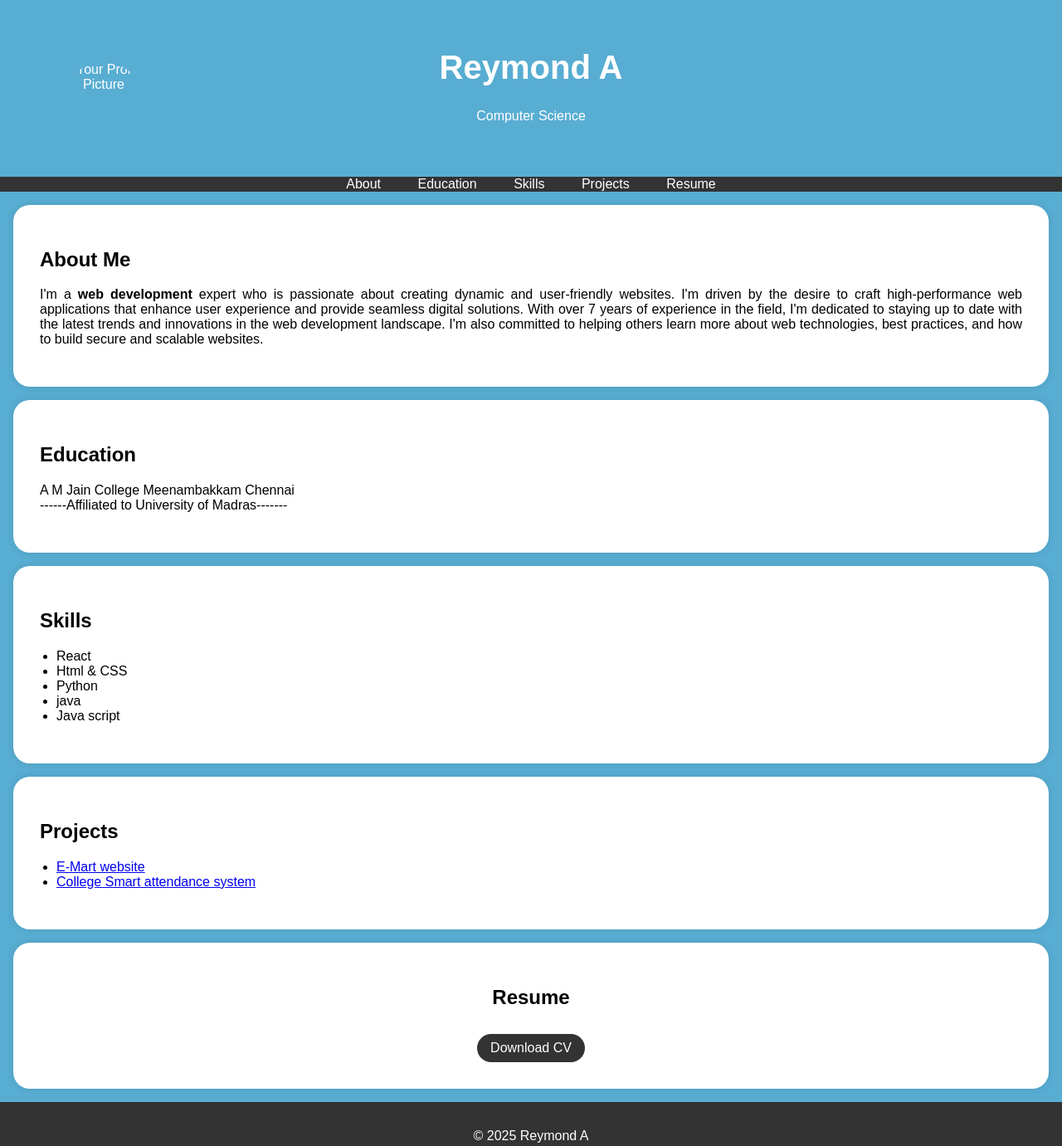
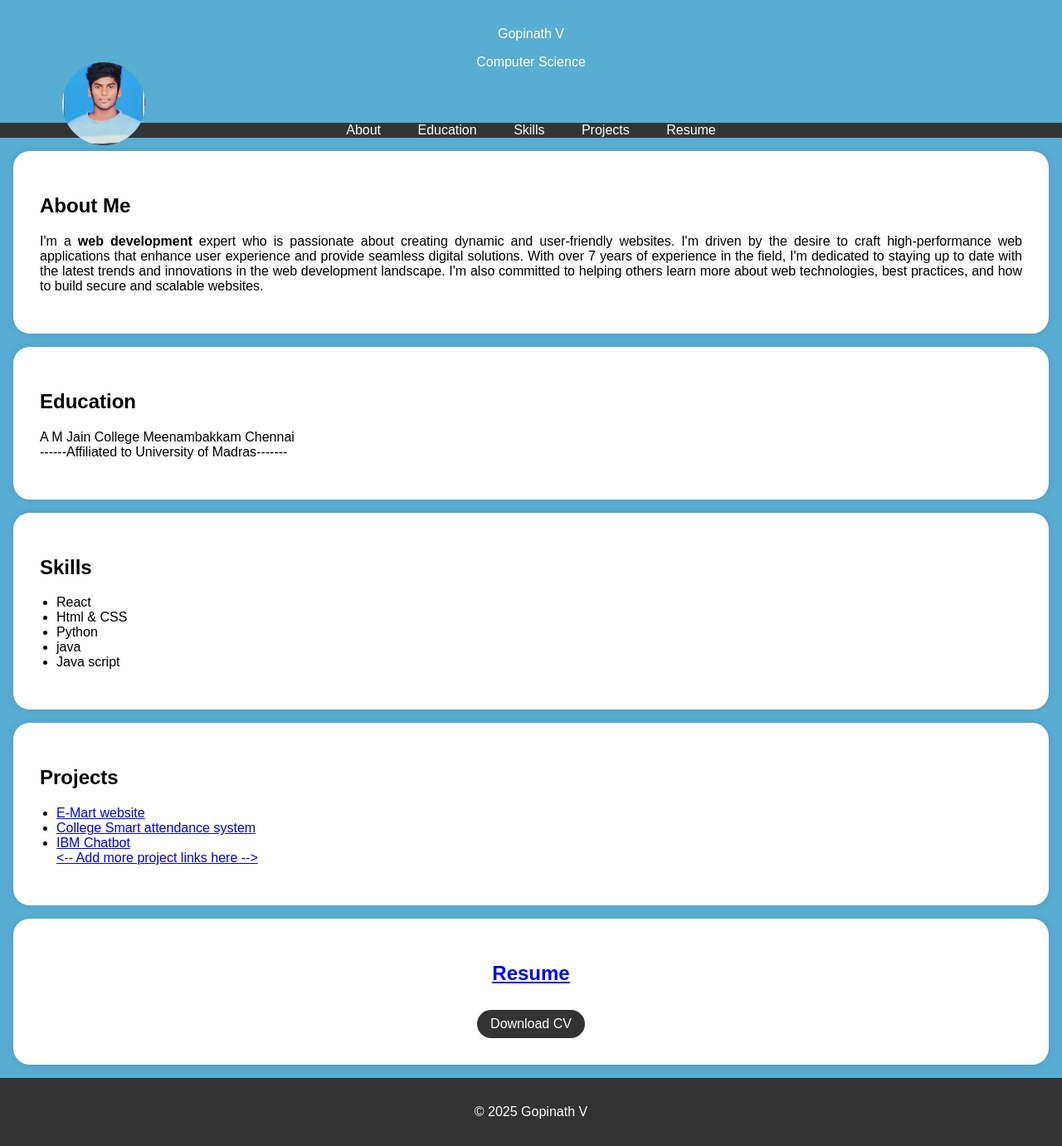
Before and after one commit to Gopi-2703/Digital-portfolio-, a plain HTML site: page index.html in a window 1280 px wide. Shown: the whole page at 83% size. Drawn offline with Linux system fonts and the light colour scheme.

Commit message:
index.html

```diff
--- a/index.html
+++ b/index.html
@@ -95,8 +95,8 @@
     <header>
         <div class="header-content">
             <!-- Add your profile picture here -->
-            <img src="Reymond photo.jpg" alt="Your Profile Picture" class="profile-picture">
-            <h1>Reymond A </h1>
+            <img src="Gopi_photo.jpg" alt="Your Profile Picture" class="profile-picture">
+            </h1>Gopinath V</h1>
             <p>Computer Science</p>
         </div>
     </header>
@@ -153,7 +153,8 @@
             <ul>
                 <li><a href="#">E-Mart website</a></li>
                 <li><a href="#">College Smart attendance system</a></li>
-                <!-- Add more project links here -->
+                <li><a href="#">IBM Chatbot</li>
+                <-- Add more project links here -->
             </ul>
         </div>
     </section>
@@ -163,14 +164,14 @@
         <div class="section-content">
             <center>
             <h2>Resume</h2>
-            <a href="Resume.pdf" target="_blank" class="download-button">Download CV</a>
+            <a href="Gopi_Resume.pdf" target="_blank" class="download-button">Download CV</a>
             </center>
         </div>
 
     </section>
 
     <footer>
-        <p>&copy; 2025  Reymond A </p>
+        <p>&copy; 2025  Gopinath V</p>
     </footer>
 
     <script>
```
